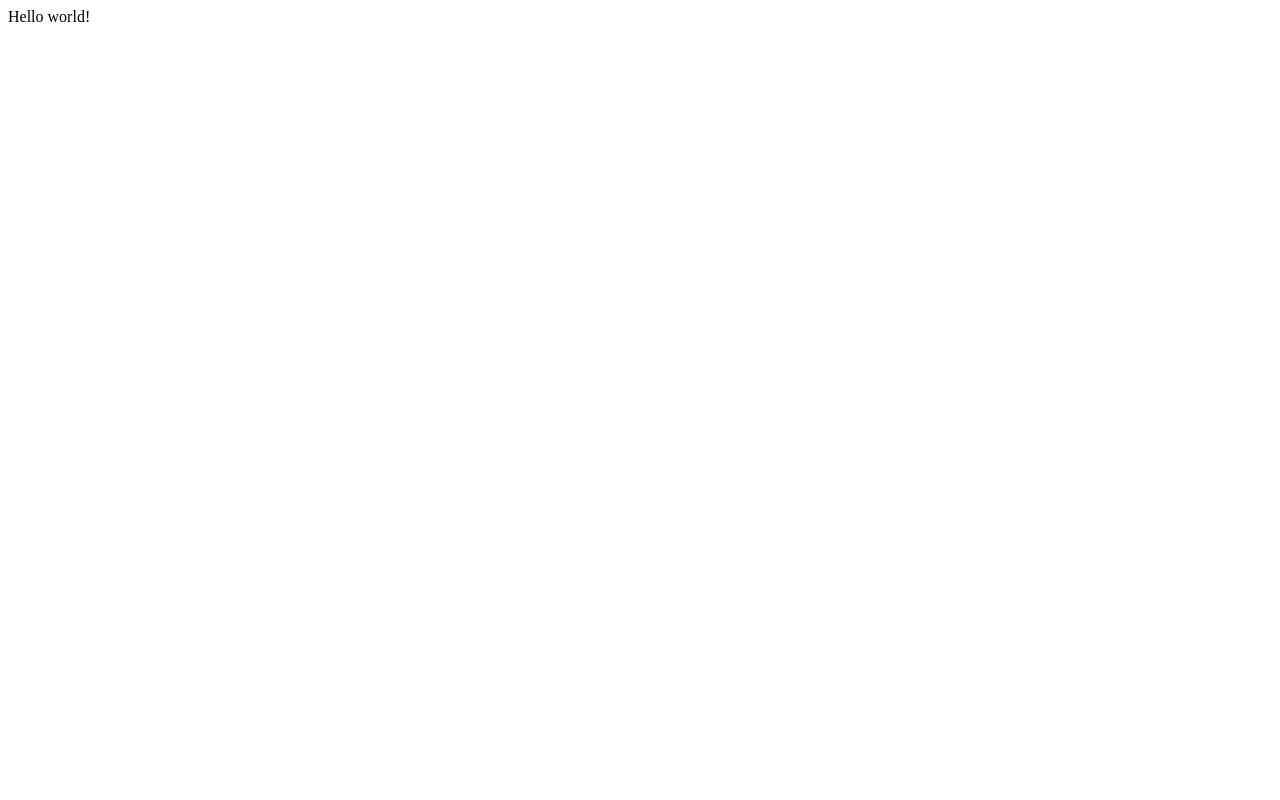
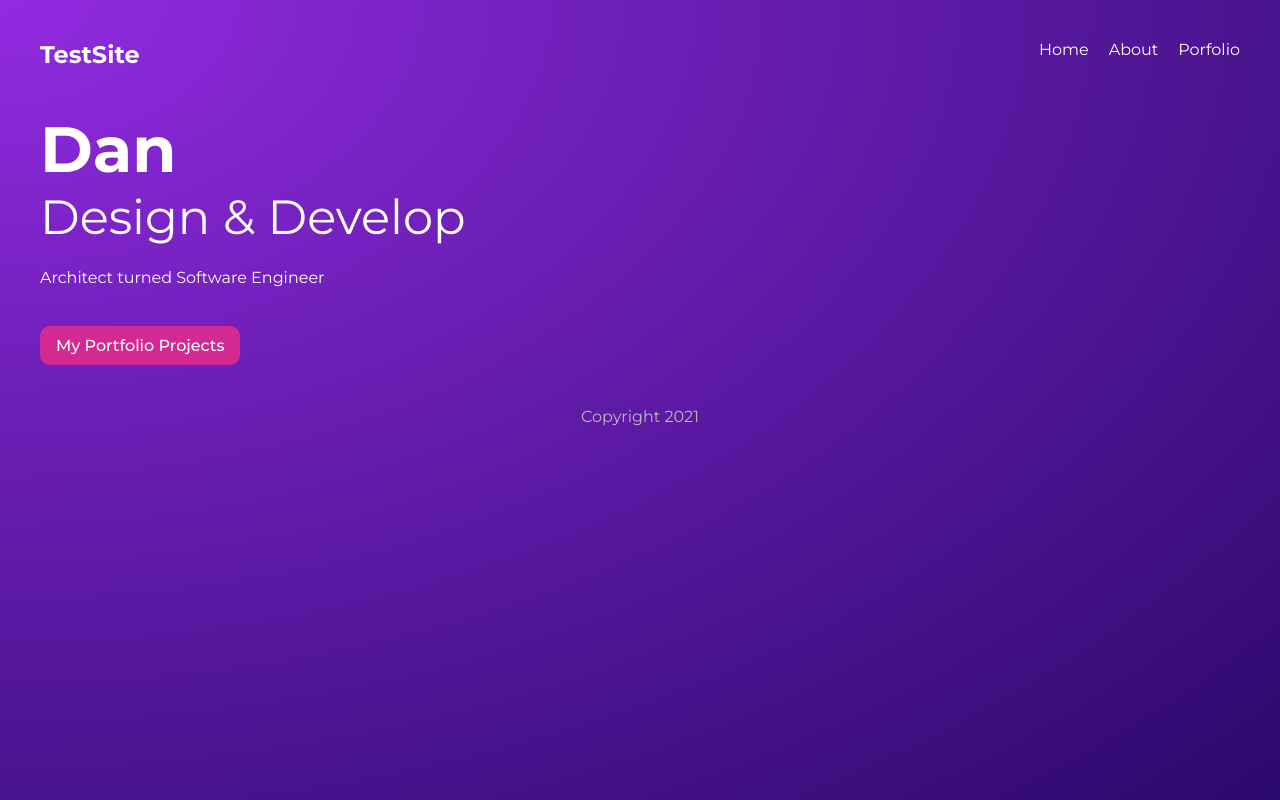
Before and after one commit to danstudio15/gatsby-portfolio, a Gatsby site: page / in a window 1280 px wide. Built offline with nearby package versions, Linux system fonts and the light colour scheme; Gatsby itself is replaced by a stand-in of ours.

Commit message:
Up to lesson 6

```diff
--- /dev/null
+++ b/src/components/Layout.js
@@ -0,0 +1,17 @@
+import React from 'react'
+import Navbar from './navbar'
+import '../styles/global.css'
+
+export default function Layout({children}) {
+    return (
+        <div className='layout'>
+            <Navbar />
+            <div className='content'>
+                {children}
+            </div>
+            <footer>
+                <p>Copyright 2021</p>
+            </footer>
+        </div>
+    )
+}
--- /dev/null
+++ b/src/components/Navbar.js
@@ -0,0 +1,15 @@
+import { Link } from 'gatsby'
+import React from 'react'
+
+export default function Navbar() {
+    return (
+        <nav>
+            <h1>TestSite</h1>
+            <div className='links'>
+                <Link to='/'>Home</Link>
+                <Link to='/about'>About</Link>
+                <Link to='/projects'>Porfolio</Link>
+            </div>
+        </nav>
+    )
+}
--- a/src/pages/index.js
+++ b/src/pages/index.js
@@ -1,5 +1,20 @@
+import { Link } from "gatsby"
 import React from "react"
+import Layout from "../components/Layout"
+import styles from '../styles/home.module.css'
 
 export default function Home() {
-  return <div>Hello world!</div>
+  return (
+    <Layout>
+      <section className={styles.header}>
+        <div>
+          <h2>Dan</h2>
+          <h3>Design & Develop</h3>
+          <p>Architect turned Software Engineer</p>
+          <Link className={styles.btn} to='/projects'>My Portfolio Projects</Link>
+        </div>
+      </section>
+    </Layout>
+
+  )
 }
--- /dev/null
+++ b/src/styles/global.css
@@ -0,0 +1,62 @@
+@import url('https://fonts.googleapis.com/css2?family=Montserrat:wght@300;400;500;700&display=swap');
+
+/* Global ------------------------------- */
+
+* {
+    margin: 0;
+    padding: 0;
+    text-decoration: none;
+    font-family: "Montserrat";
+    color: white;
+}
+
+html, body {
+    min-height: 100%;
+}
+
+body {
+    background: radial-gradient(at top left, rgba(146,43,225,1) 0%, rgba(43,9,107,1) 100%);
+    background-repeat: no-repeat;
+}
+
+p {
+    margin: 16px auto;
+    line-height: 1.5em;
+}
+
+/* Layout ------------------------------- */
+
+.layout {
+    max-width: 1200px;
+    margin: 0 auto;
+    padding: 0 40px;
+}
+
+nav {
+    display: grid;
+    grid-template-columns: 1fr 1fr;
+    margin: 40px auto;
+}
+
+nav .links {
+    display: inline-block;
+    text-align: right;
+}
+
+nav a {
+    display: inline-block;
+    margin-left: 20px;
+    font-weight: 400;
+    padding-bottom: 8px;
+    border-bottom: 3px solid transparent;
+}
+
+nav a:hover {
+    border-color: white;
+}
+
+  footer p{
+    text-align: center;
+    color: #bbb;
+    margin: 40px auto;
+}
--- /dev/null
+++ b/src/styles/home.module.css
@@ -0,0 +1,26 @@
+
+.header {
+  display: grid;
+  grid-template-columns: 1fr 1fr;
+  grid-gap: 40px;
+  align-items: center;
+}
+
+.header h2 {
+  font-size: 4em;
+}
+
+.header h3 {
+  font-size: 3em;
+  font-weight: 400;
+  margin-bottom: 20px;
+}
+
+.btn {
+  display: inline-block;
+  background: #D42990;
+  padding: 10px 16px;
+  border-radius: 10px;
+  margin-top: 20px;
+  font-weight: 500;
+}
```
Also changed, not shown: src/pages/404.js (added, +10 -0 lines), src/pages/about.js (added, +13 -0 lines), src/pages/projects/index.js (added, +15 -0 lines), src/styles/projects.module.css (added, +12 -0 lines).
